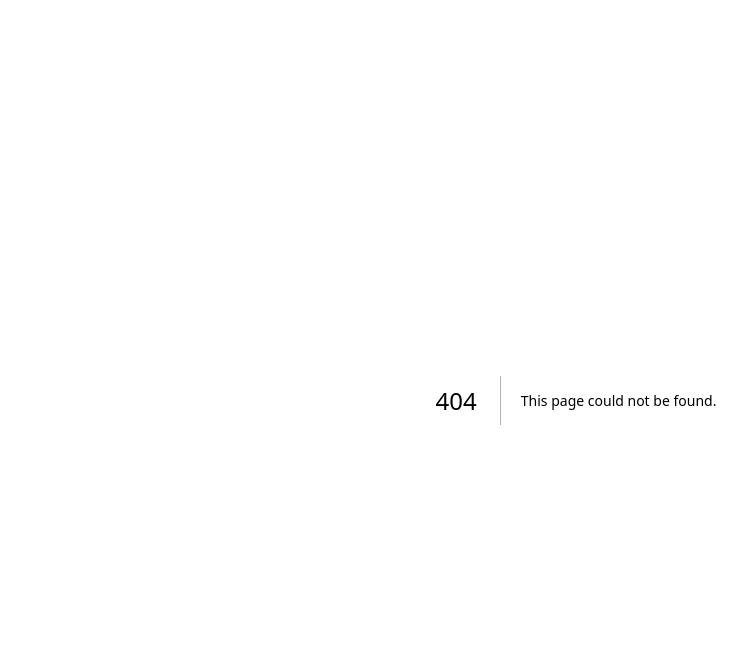
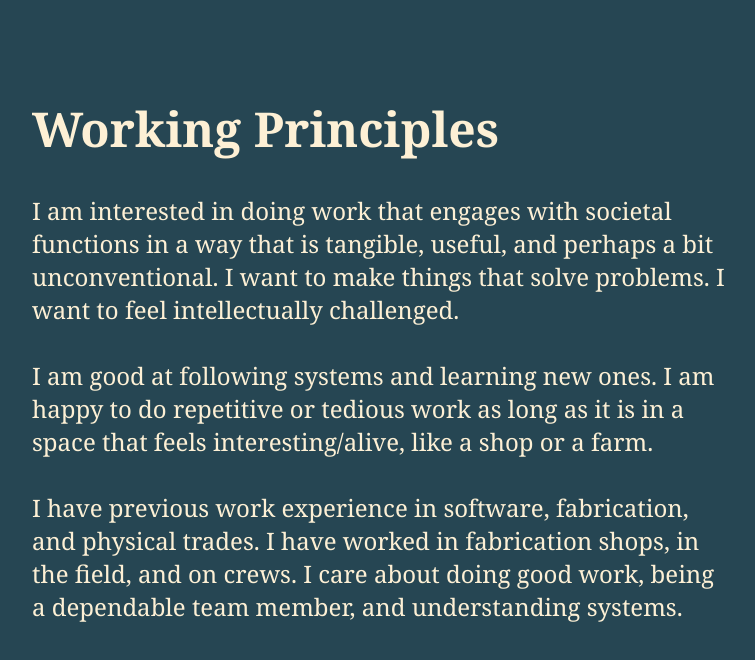
Before and after one commit to exu3/ella.cx, a Next.js app: page /work in a window 1280 px wide. Before the commit this address had no page. Shown: the top 660 px of the page, without its empty margins (64-819 px from the left). Built offline with nearby package versions, Linux system fonts and the light colour scheme.

Commit message:
work interests

```diff
--- /dev/null
+++ b/src/app/components/nav.tsx
@@ -0,0 +1 @@
+// nothing yet
--- /dev/null
+++ b/src/app/work/page.tsx
@@ -0,0 +1,32 @@
+import Image from "next/image";
+import styles from "../page.module.css";
+
+export default function Home() {
+  return (
+    <main className={styles.main}>
+      <div className={styles.header}>
+        <h1>Working Principles</h1>
+        <br />
+        <p>
+          I am interested in doing work that engages with societal functions in
+          a way that is tangible, useful, and perhaps a bit unconventional. I
+          want to make things that solve problems. I want to feel intellectually
+          challenged.
+        </p>
+        <br />
+        <p>
+          I am good at following systems and learning new ones. I am happy to do
+          repetitive or tedious work as long as it is in a space that feels
+          interesting/alive, like a shop or a farm.
+        </p>
+        <br />
+        <p>
+          I have previous work experience in software, fabrication, and physical
+          trades. I have worked in fabrication shops, in the field, and on
+          crews. I care about doing good work, being a dependable team member,
+          and understanding systems.
+        </p>
+      </div>
+    </main>
+  );
+}
```
